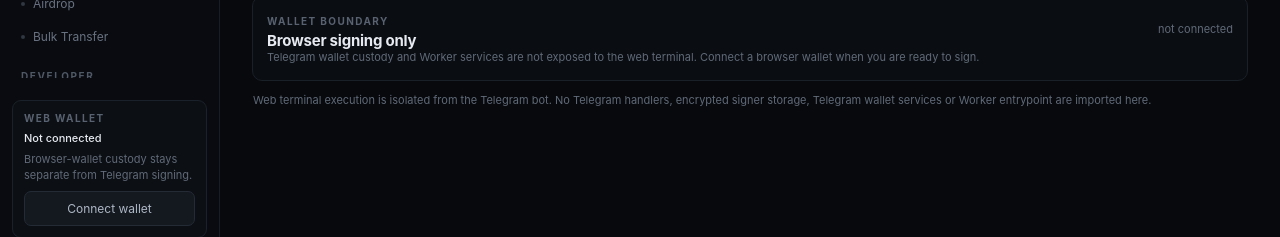
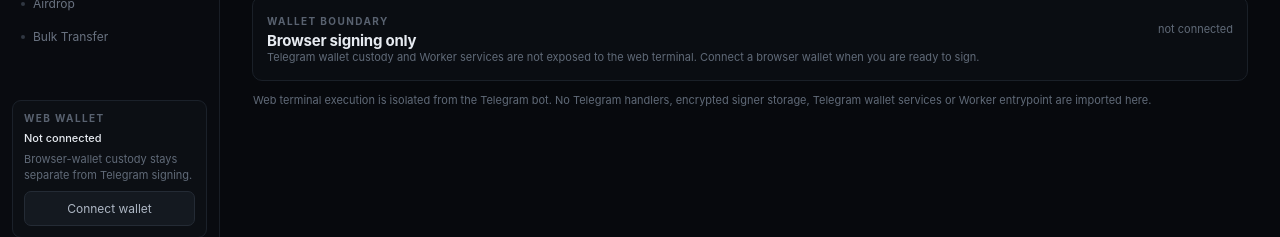
Before and after one commit to rhynox-ui/Neyro, a React (Vite) app in the folder web/: page / in a window 1280 px wide. Shown: the part 546-783 px from the top of the page. Built offline with nearby package versions, Linux system fonts and the light colour scheme.

Commit message:
style(web): remove developer and history navigation

```diff
--- a/web/src/main.tsx
+++ b/web/src/main.tsx
@@ -50,8 +50,6 @@ const NAV_GROUPS: NavGroup[] = [
   { label: "TRADE", items: ["Swap", "Portfolio", "Orders"] },
   { label: "LAUNCH", items: ["Launch NEARly token", "Create token"] },
   { label: "TOKEN TOOLS", items: ["Mint", "Burn", "Lock", "Unlock", "Airdrop", "Bulk Transfer"] },
-  { label: "DEVELOPER", items: ["Contract Inspector", "Contract Call", "Transaction Builder"] },
-  { label: "HISTORY", items: ["Transactions", "Airdrop Campaigns", "Token Operations"] }
 ];
 
 const ACCOUNT_ID =
```
